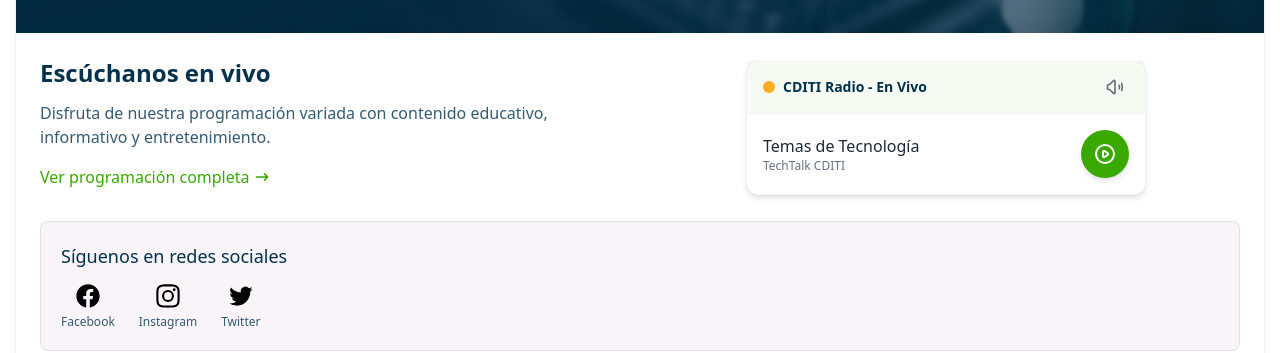
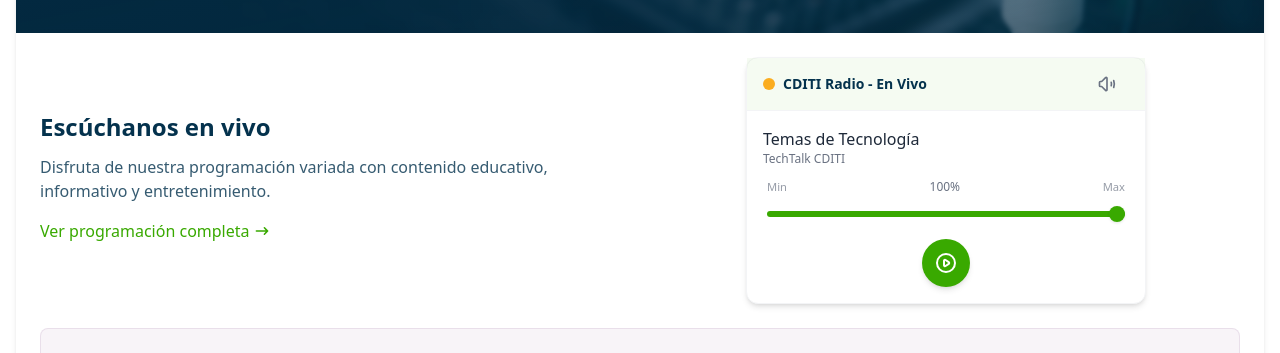
Before and after one commit to iLoGuel/CDITI-RADIO-WEB-PAGE, a SvelteKit app: page / in a window 1280 px wide. Shown: the part 311-664 px from the top of the page. Built offline with nearby package versions, Linux system fonts and the light colour scheme; no server answers.

Commit message:
Mejora el componente RadioPlayer: se actualiza la visualización del control de volumen con una barra de progreso dinámica, se eliminan funciones innecesarias y se optimizan los estilos para una mejor usabilidad. Se implementan cambios en la estructura del HTML para una presentación más clara.

```diff
--- a/src/components/RadioPlayer.svelte
+++ b/src/components/RadioPlayer.svelte
@@ -56,6 +56,11 @@
     volume = parseFloat(target.value);
     audio.volume = volume;
     isMuted = volume === 0;
+
+    // Actualizar la variable CSS para la visualización del volumen
+    if (target) {
+      target.style.setProperty('--volume-percentage', `${volume * 100}%`);
+    }
   }
 
   function handleVolumeStart(): void {
@@ -64,9 +69,6 @@
 
   function handleVolumeEnd(): void {
     dragging = false;
-    setTimeout(() => {
-      if (!dragging) showVolumeSlider = false;
-    }, 2000);
   }
 
   // Funciones para soporte táctil
@@ -88,18 +90,6 @@
         volume = Math.min(Math.max(percentage, 0), 1);
         audio.volume = volume;
         isMuted = volume === 0;
-      }
-    }
-  }
-
-  // Función para manejar cambio de volumen desde input
-  function handleInputChange(event: Event) {
-    if (event && event.target) {
-      const target = event.target as HTMLInputElement;
-      if (target && target.value) {
-        volume = parseFloat(target.value);
-        if (volume > 0) isMuted = false;
-        audio.volume = volume;
       }
     }
   }
@@ -130,6 +120,14 @@
 
     if (audio) {
       audio.volume = volume;
+
+      // Inicializar la variable CSS para la visualización del volumen
+      setTimeout(() => {
+        const volumeSlider = document.querySelector('input[type=range]') as HTMLInputElement;
+        if (volumeSlider) {
+          volumeSlider.style.setProperty('--volume-percentage', `${volume * 100}%`);
+        }
+      }, 0);
 
       // Manejadores de eventos para el elemento audio
       audio.addEventListener('playing', () => {
@@ -175,10 +173,10 @@
         <span class="text-sm font-semibold text-secondary">{stationName} - En Vivo</span>
       </div>
 
-      <div class="volume-control relative flex items-center gap-2">
+      <!-- Botón de volumen y silencio -->
       <button
-          class="hover:text-primary p-1 transition-colors text-gray-500"
-          on:mouseenter={() => showVolumeSlider = true}
+        class="hover:text-primary p-1 transition-colors text-gray-500 ml-auto mr-2"
+        on:click={toggleMute}
       >
         {#if isMuted || volume === 0}
           <svg xmlns="http://www.w3.org/2000/svg" class="h-5 w-5" fill="none" viewBox="0 0 24 24" stroke="currentColor">
@@ -198,14 +196,22 @@
           </svg>
         {/if}
       </button>
+    </div>
 
-        {#if showVolumeSlider}
-        <div
-          class="volume-slider absolute bg-white shadow-lg rounded-lg p-3 w-32 z-50"
-          style="bottom: -60px; right: -10px;"
-          on:mouseenter={() => showVolumeSlider = true}
-          on:mouseleave={handleVolumeEnd}
-        >
+    <div class="player-content p-4">
+      <div class="flex flex-col">
+        <div class="song-info mb-3">
+          <h3 class="text-base font-medium text-gray-800">{currentSong}</h3>
+          <p class="text-xs text-gray-500">{currentArtist}</p>
+        </div>
+
+        <!-- Control de volumen estático -->
+        <div class="volume-control mb-4 w-full px-1">
+          <div class="flex items-center justify-between text-xs text-gray-500 mb-1">
+            <span class="volume-min">Min</span>
+            <span class="volume-label">{Math.round(volume * 100)}%</span>
+            <span class="volume-max">Max</span>
+          </div>
           <input
             type="range"
             min="0"
@@ -218,20 +224,12 @@
             on:touchstart={handleTouchStart}
             on:touchmove={handleTouchMove}
             on:touchend={handleTouchEnd}
-            class="w-full accent-primary"
+            class="w-full slider-progress"
+            style="--volume-percentage: {volume * 100}%"
           />
         </div>
-        {/if}
-      </div>
-    </div>
 
-    <div class="player-content p-4">
-      <div class="flex items-center justify-between">
-        <div class="song-info">
-          <h3 class="text-base font-medium text-gray-800">{currentSong}</h3>
-          <p class="text-xs text-gray-500">{currentArtist}</p>
-        </div>
-
+        <div class="flex justify-center">
           <button
             on:click={togglePlay}
             class="play-button bg-primary text-white h-12 w-12 rounded-full flex items-center justify-center shadow-md hover:bg-primary/90 transition-all hover:scale-105 active:scale-95"
@@ -253,6 +251,7 @@
               </svg>
             {/if}
           </button>
+        </div>
       </div>
     </div>
   </div>
@@ -314,6 +313,15 @@
     z-index: 20;
   }
 
+  .volume-min, .volume-max {
+    font-size: 0.7rem;
+    opacity: 0.7;
+  }
+
+  .volume-label {
+    font-weight: 500;
+  }
+
   .volume-slider {
     box-shadow: 0 4px 6px -1px rgba(0, 0, 0, 0.1), 0 2px 4px -1px rgba(0, 0, 0, 0.06);
   }
@@ -326,6 +334,11 @@
     touch-action: manipulation;
   }
 
+  /* Estilo para la barra de progreso */
+  input[type=range].slider-progress {
+    background: linear-gradient(to right, var(--color-primary, #39a900) 0%, var(--color-primary, #39a900) var(--volume-percentage), #e5e7eb var(--volume-percentage), #e5e7eb 100%);
+  }
+
   input[type=range]::-webkit-slider-thumb {
     -webkit-appearance: none;
     width: 16px;
@@ -333,6 +346,7 @@
     border-radius: 50%;
     background: var(--color-primary, #39a900);
     cursor: pointer;
+    box-shadow: 0 1px 3px rgba(0,0,0,0.1);
   }
 
   input[type=range]::-moz-range-thumb {
@@ -342,6 +356,7 @@
     background: var(--color-primary, #39a900);
     cursor: pointer;
     border: none;
+    box-shadow: 0 1px 3px rgba(0,0,0,0.1);
   }
 
   /* Ajustes para móviles */
```
Lines whose indentation alone changed are shown as unchanged.
